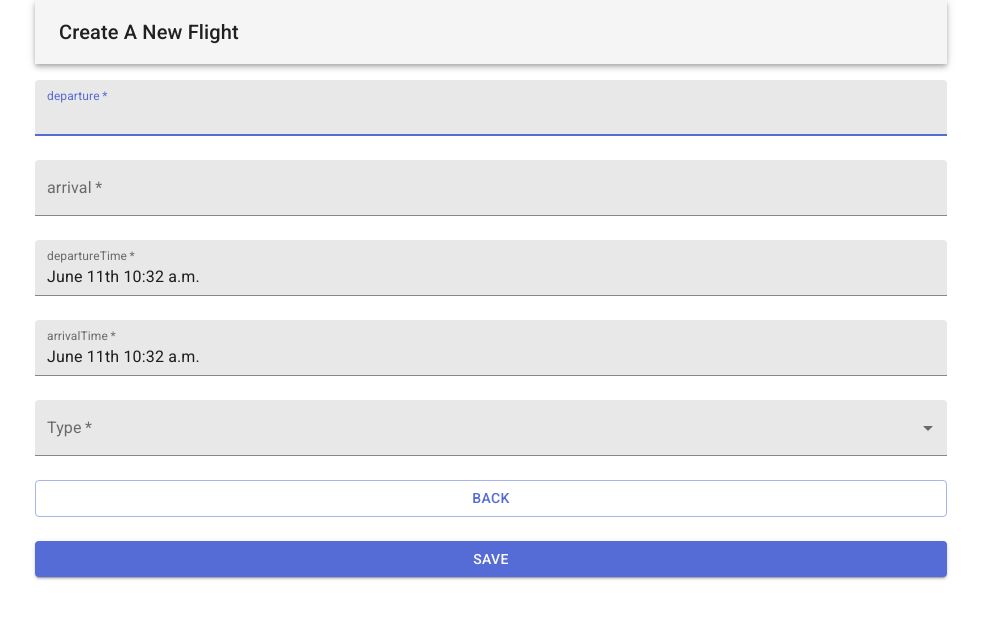
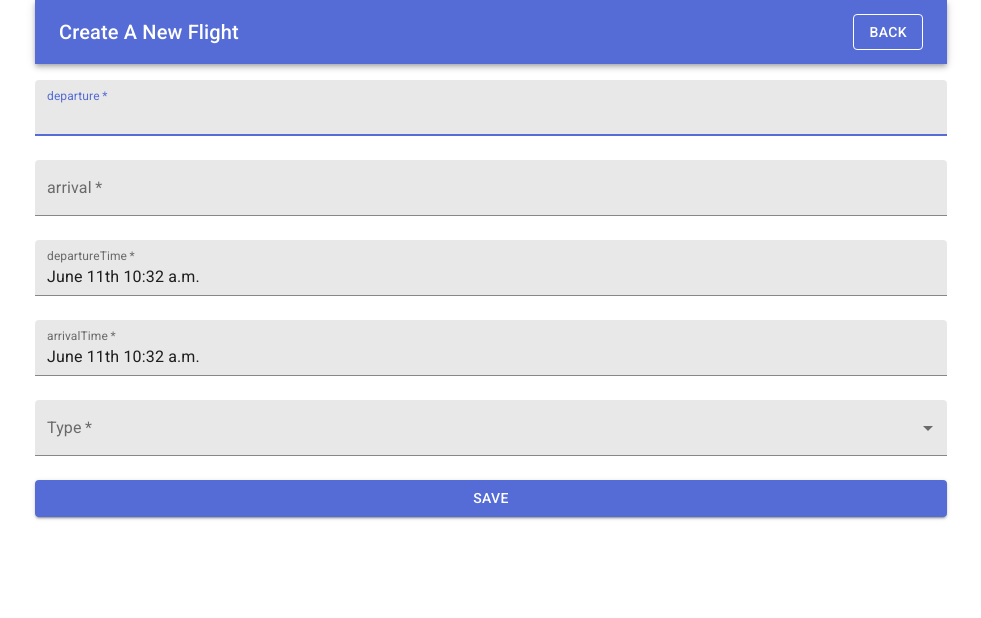
Before and after one commit to MustafaDal/flights-challenge, a React (Create React App) app: page /create in a window 1280 px wide. Shown: the top 618 px of the page, without its empty margins (149-1130 px from the left). Built offline with nearby package versions, Linux system fonts and the light colour scheme.

Commit message:
box and loading style improvements.

```diff
--- a/src/components/Create.jsx
+++ b/src/components/Create.jsx
@@ -47,11 +47,17 @@ const Create = ({ history }) => {
 
   return (
     <div>
-      <AppBar position="static" color="default">
+      <AppBar position="static" color="primary">
         <Toolbar>
           <Typography variant="h6" color="inherit">
             Create A New Flight
           </Typography>
+
+          <Box ml={'auto'}>
+            <Button color="inherit" variant="outlined" onClick={redirectToList}>
+              Back
+            </Button>
+          </Box>
         </Toolbar>
       </AppBar>
 
@@ -123,18 +129,6 @@ const Create = ({ history }) => {
         </Box>
 
         <Box mt={3} mb={3}>
-          <Button
-            type="button"
-            fullWidth
-            variant="outlined"
-            color="primary"
-            onClick={redirectToList}
-          >
-            Back
-          </Button>
-        </Box>
-
-        <Box mt={3} mb={3}>
           <Button type="submit" fullWidth variant="contained" color="primary">
             Save
           </Button>
--- a/src/components/List/index.jsx
+++ b/src/components/List/index.jsx
@@ -3,6 +3,7 @@ import uniqueId from 'lodash/uniqueId'
 import shuffle from 'lodash/shuffle'
 import { connect } from 'react-redux'
 import AppBar from '@material-ui/core/AppBar'
+import Box from '@material-ui/core/Box'
 import Toolbar from '@material-ui/core/Toolbar'
 import Typography from '@material-ui/core/Typography'
 import Button from '@material-ui/core/Button'
@@ -43,6 +44,7 @@ class List extends Component {
               Flight List
             </Typography>
 
+            <Box ml={'auto'}>
               <Button
                 color="inherit"
                 variant="outlined"
@@ -50,11 +52,14 @@ class List extends Component {
               >
                 CREATE A NEW FLIGHT
               </Button>
+            </Box>
           </Toolbar>
         </AppBar>
 
         {showLoading ? (
+          <Box mt={5} textAlign="center">
             <CircularProgress />
+          </Box>
         ) : (
           shuffledFlights.map(flight => (
             <Item {...flight} key={getUniqueKey()} />
```
Lines whose indentation alone changed are shown as unchanged.
